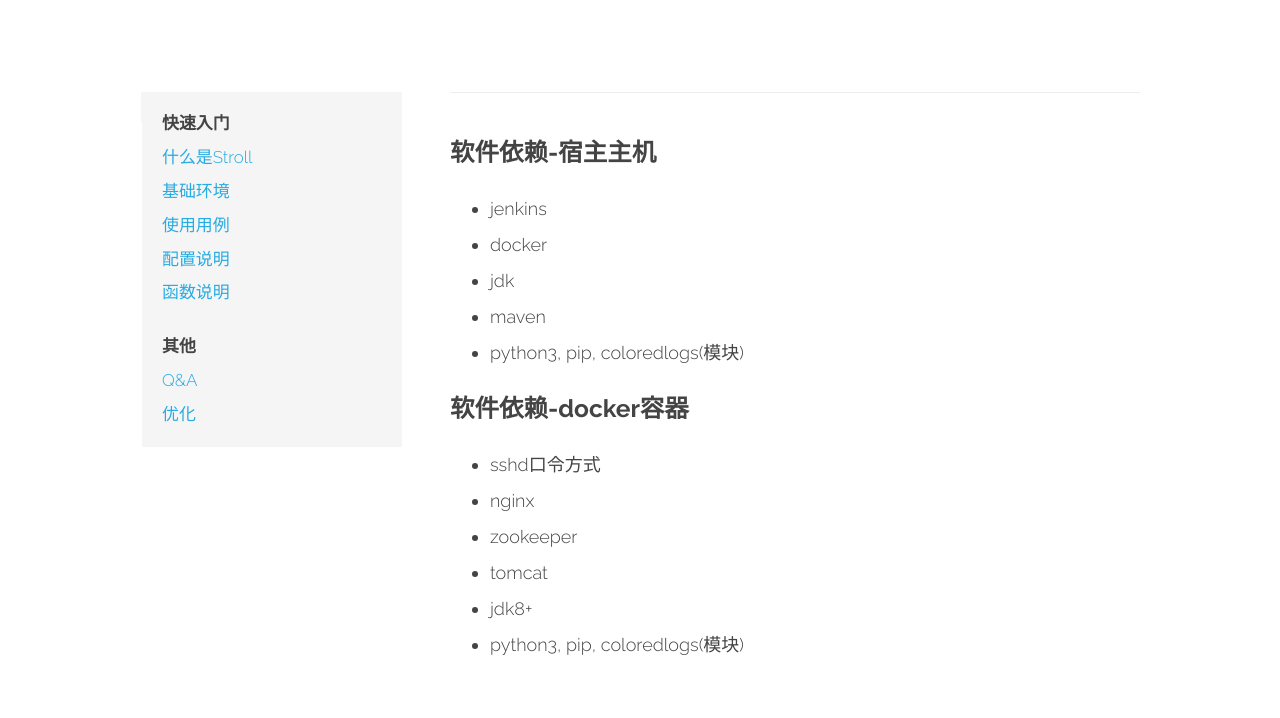
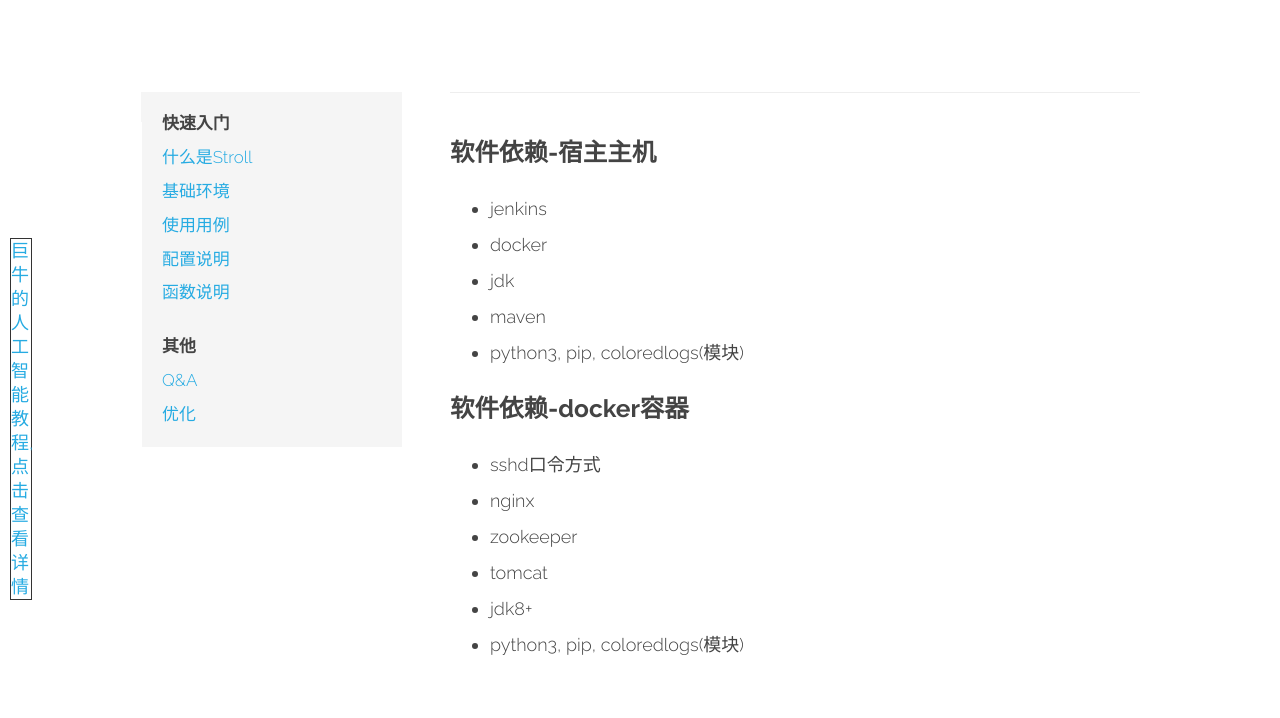
Before and after one commit to surpass1990/surpass1990.github.io, a plain HTML site: page stroll/pages/buildEnv.html in a window 1280 px wide. Shown: the part 82-800 px from the top of the page. Drawn offline with Linux system fonts and the light colour scheme.

Commit message:
feat: 更新推广链接

```diff
--- a/stroll/pages/buildEnv.html
+++ b/stroll/pages/buildEnv.html
@@ -42,6 +42,9 @@
             </ul>
         </div>
     </div>
+    <div style="position:fixed;top:40%;margin-left: 10px;">
+        <a href="https://www.cbedai.net/chao1990" target="_blank"><div style="margin:0 auto;width:20px;line-height:24px;border:1px solid #333">巨牛的人工智能教程, 点击查看详情</div></a>
+    </div>
 </section>
 <div id="comm-footer"></div>
 <script src="../js/jquery.min.js"></script>
```
Also changed, not shown: stroll/pages/cmdDoc.html (+3 -0 lines), stroll/pages/doc.html (+3 -0 lines), stroll/pages/fqa.html (+3 -0 lines), stroll/pages/toDo.html (+3 -0 lines), stroll/pages/useCases.html (+3 -0 lines), stroll/pages/what.html (+3 -0 lines).
